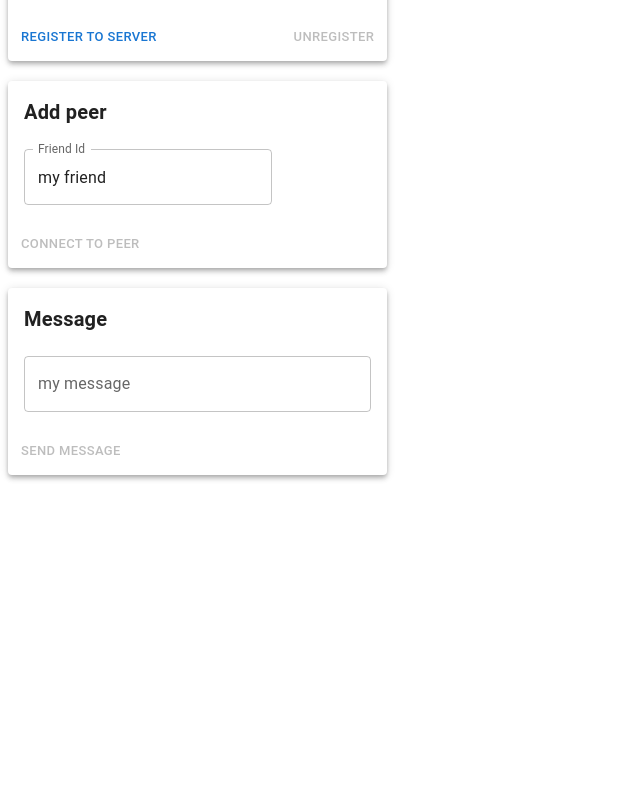
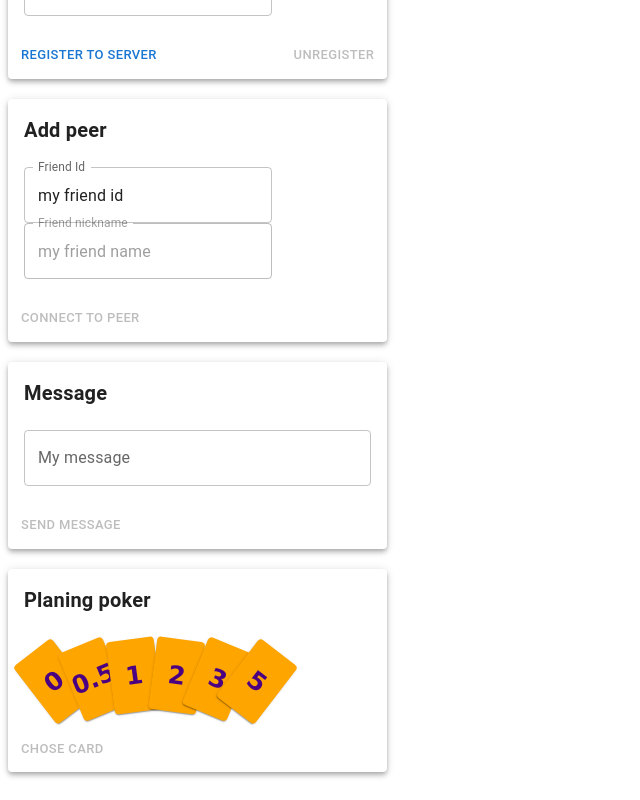
Before and after one commit to marmelab/plokering, a React (Vite) app: page / in a window 1280 px wide. Shown: the part 318-1118 px from the top of the page, without its empty margins (0-640 px from the left). Before the commit the page ends 821 px from the top, so only its background shows below. Built offline with nearby package versions, Linux system fonts and the light colour scheme.

Commit message:
something

```diff
--- a/package.json
+++ b/package.json
@@ -23,6 +23,10 @@
     "@types/react": "^18.0.26",
     "@types/react-dom": "^18.0.9",
     "@vitejs/plugin-react": "^3.0.0",
+    "eslint": "^8.34.0",
+    "eslint-config-prettier": "^8.6.0",
+    "eslint-plugin-prettier": "^4.2.1",
+    "prettier": "^2.8.4",
     "vite": "^4.0.0"
   }
 }
--- a/src/App.jsx
+++ b/src/App.jsx
@@ -1,4 +1,4 @@
-import { useState } from 'react'
+import { useState } from 'react';
 import { Box, Button, Card, CardActions, CardContent, TextField, Typography} from '@mui/material'
 import { Peer } from "peerjs";
 import CONFIG from './config';
@@ -6,10 +6,12 @@ import CONFIG from './config';
 function App() {
     const [peer, setPeer] = useState(null);
     const [connection, setConnection] = useState(null);
-    const [peerId, setPeerId] = useState('peer id');
-    const [peerName, setPeerName] = useState('peer name');
-    const [friendId, setFriendId] = useState('my friend');
+    const [peerId, setPeerId] = useState('choose my id');
+    const [peerName, setPeerName] = useState('choose my name');
+    const [friendId, setFriendId] = useState('my friend id');
+    const [friendName, setFriendName] = useState('my friend name');
     const [newMessage, setNewMessage] = useState('');
+    const [card, setCard] = useState(null);
     const [messages, setMessages] = useState('');
 
     const addMessage = (data) => {
@@ -32,6 +34,23 @@ function App() {
         setNewMessage(event.target.value);
     }
 
+    const connectionMessage = (conn) => {
+        console.log(`Connection with ${conn.peer}`);
+        addMessage(`Connection with ${conn.peer}`);
+        conn.send({name: peerName, message: `Hello, I'm new here`});
+    };
+
+    const receiveData = ({ name, message, card }) => {
+        console.log("Message received", message || card);
+        setFriendName(name);
+        if (message) {
+            addMessage(`${name} : ${message}`);
+        }
+        if (card) {
+            addMessage(`${name} choose card ${card}`);
+        }
+    };
+
     const register = () => {
         const peer = new Peer(peerId, CONFIG.peerJsServer);
         setPeer(peer);
@@ -41,17 +60,14 @@ function App() {
         });
 
         peer.on("connection", (conn) => {
-            console.log("connection");
+            console.log("Connection");
 
             conn.on("data", (data) => {
-                console.log("Message received", data);
-                addMessage(`${conn.peer} : ${data}`);
+                receiveData(data);
             });
 
             conn.on("open", () => {
-                console.log(`Connection with ${conn.peer}`);
-                addMessage(`Connection with ${conn.peer}`);
-                conn.send(`Hello, I'm new here`);
+                connectionMessage(conn);
             });
         });
 
@@ -70,14 +86,11 @@ function App() {
         setConnection(conn);
 
         conn.on("data", (data) => {
-            console.log("Message received", data);
-            addMessage(`${conn.peer} : ${data}`);
+            receiveData(data);
         });
 
         conn.on("open", () => {
-            console.log(`Connection with ${conn.peer}`);
-            addMessage(`Connection with ${conn.peer}`);
-            conn.send(`Hello, I'm new here`);
+            connectionMessage(conn);
         });
     }
 
@@ -92,17 +105,25 @@ function App() {
         }
     }
 
-    const sendToPeers = () => {
+    const sendMessageToPeers = () => {
         console.log("Send a message to peer");
         addMessage(`Me : ${newMessage}`);
-        connection.send(newMessage);
+        connection.send({name: peerName, message: newMessage});
+        setNewMessage('');
+    }
+
+    const sendCardToPeers = () => {
+        console.log("Send a message to peer");
+        addMessage(`I choose card ${card}`);
+        connection.send({name: peerName, card});
+        setCard(null);
     }
 
     return (
         <Box sx={{display:"flex", flexDirection:"row" }}>
             <Box sx={{display:"flex", flexDirection:"column", justifyContent:"center", alignContent: "center", maxWidth: "30%"}}>
                 <Box sx={{display:"flex",justifyContent:"center"}}>
-                    <img src="/icon.svg" width="30%" />
+                    <img src="/icon.svg" width="20%" />
                 </Box>
                 <Box sx={{display:"flex",justifyContent:"center"}}>
                     <Typography sx={{ fontSize: 30, fontWeight: "bold", paddingBottom: "15px" }} color="text.primary" gutterBottom>
@@ -116,7 +137,7 @@ function App() {
                                 Connection
                             </Typography>
                             <TextField label="My Id" value={peerId} onChange={handlePeerId}/>
-                           {/*  <TextField label="My name" value={peerName} onChange={handlePeerName}/> */}
+                            <TextField label="My nickname" value={peerName} onChange={handlePeerName}/>
                         </CardContent>
                         <CardActions sx={{justifyContent:"space-between"}}>
                             <Button size="small" disabled={!!peer} onClick={register}>Register to server</Button>
@@ -130,6 +151,7 @@ function App() {
                                 Add peer
                             </Typography>
                             <TextField label="Friend Id" value={friendId} onChange={handleFriendId}/>
+                            <TextField label="Friend nickname" value={friendName} disabled/>
                         </CardContent>
                         <CardActions>
                             <Button size="small" disabled={!peer || !!connection} onClick={connectToPeer}>Connect to peer</Button>
@@ -141,10 +163,22 @@ function App() {
                             <Typography sx={{ fontSize: 20, fontWeight: "bold", paddingBottom: "15px" }} color="text.primary" gutterBottom>
                                 Message
                             </Typography>
-                            <TextField label="my message" value={newMessage} onChange={handleNewMessage} fullWidth/>
+                            <TextField label="My message" value={newMessage} onChange={handleNewMessage} onKeyDown={(event) => { if (event .key === 'Enter') { event.preventDefault(); return sendMessageToPeers(); } }} fullWidth/>
                         </CardContent>
                         <CardActions>
-                            <Button size="small" disabled={!connection} onClick={sendToPeers}>Send message</Button>
+                            <Button size="small" disabled={!connection} onClick={sendMessageToPeers}>Send message</Button>
+                        </CardActions>
+                    </Card>
+
+                    <Card elevation={4} sx={{marginBottom: "20px"}}>
+                        <CardContent>
+                            <Typography sx={{ fontSize: 20, fontWeight: "bold", paddingBottom: "15px" }} color="text.primary" gutterBottom>
+                                Planing poker
+                            </Typography>
+                            <PlaningCards card={card} setCard={setCard} />
+                        </CardContent>
+                        <CardActions>
+                            <Button size="small" disabled={!connection || card === null} onClick={sendCardToPeers}>Chose card</Button>
                         </CardActions>
                     </Card>
                 </Box>
@@ -160,4 +194,50 @@ function App() {
     )
 }
 
+const PlaningCards = ({card, setCard}) => {
+const values = [0,0.5,1,2,3,5];
+
+    return (
+        <Box sx={{display:"flex", flexDirection:"row"}}>
+            {values.map((item, index) =>
+                 <PlaningCard value={item} index={index} totalNumber={values.length} selected={card === item} selectCard={() => setCard(item)} />
+            )}
+        </Box>
+    );
+}
+
+const PlaningCard = ({value, index, totalNumber, selected, selectCard}) => {
+    const middleNumber = totalNumber/2;
+
+    return (
+        <Card
+            sx={{
+                    display:"flex",
+                    width: "40px",
+                    height: "65px",
+                    lineHeight: "65px",
+                    fontFamily: "Verdana",
+                    fontSize: "25px",
+                    fontWeight: "bold",
+                    marginRight:"-5px",
+                    justifyContent:"center",
+                    alignContent:"center",
+                    backgroundColor: "orange",
+                    color: "indigo",
+                    border: "solid 4px",
+                    borderColor: selected ? "indigo" : "orange",
+                    cursor: "pointer",
+                    transform: `rotateZ(${15*(index - middleNumber + 0.5)}deg) translateY(${Math.abs(index - middleNumber + 0.5) * 4}px)`,
+                    "& :hover": {
+                        zIndex: 100,
+                    }
+
+            }}
+            onClick={selectCard}
+        >
+            {value}
+        </Card>
+    );
+}
+
 export default App
```
Also changed, not shown: .eslinttrc.json (added), 2 other files (tests, documents, lock files or other folders).
